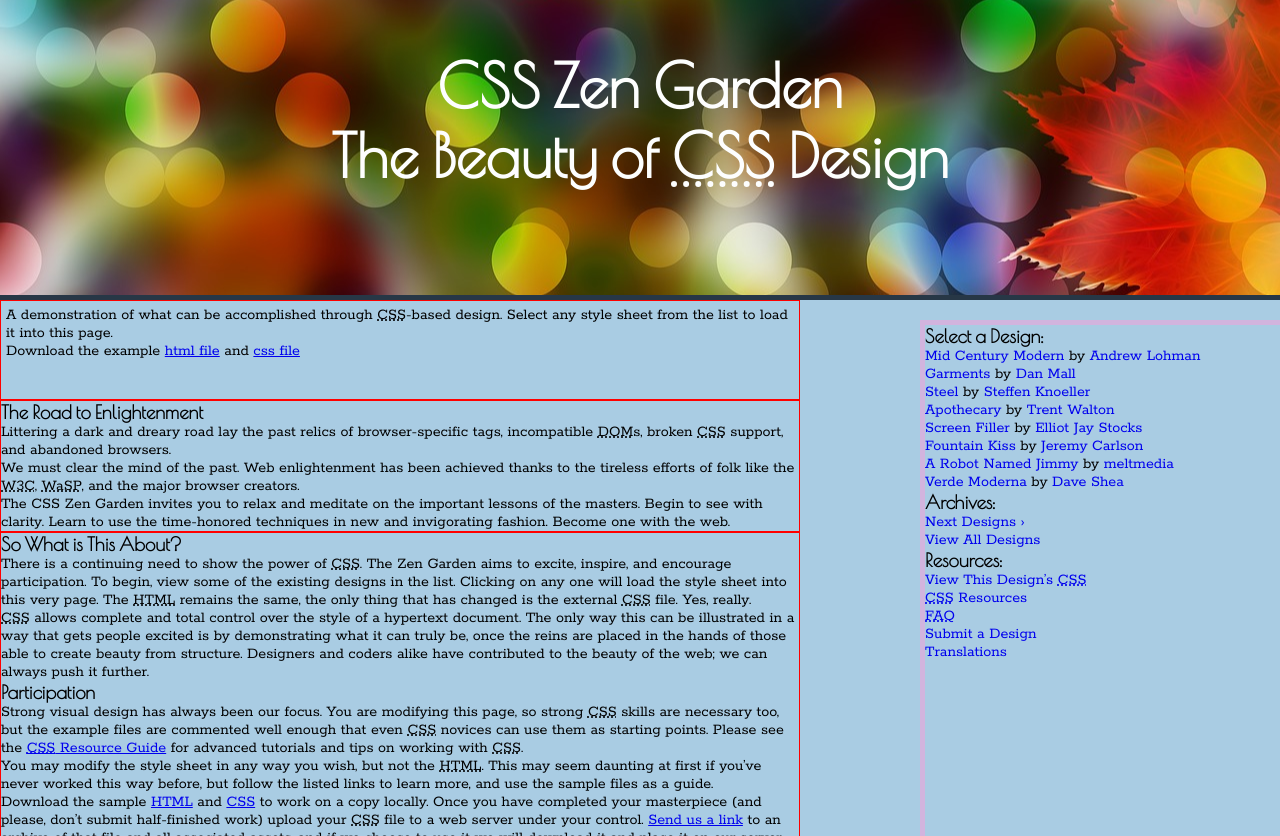
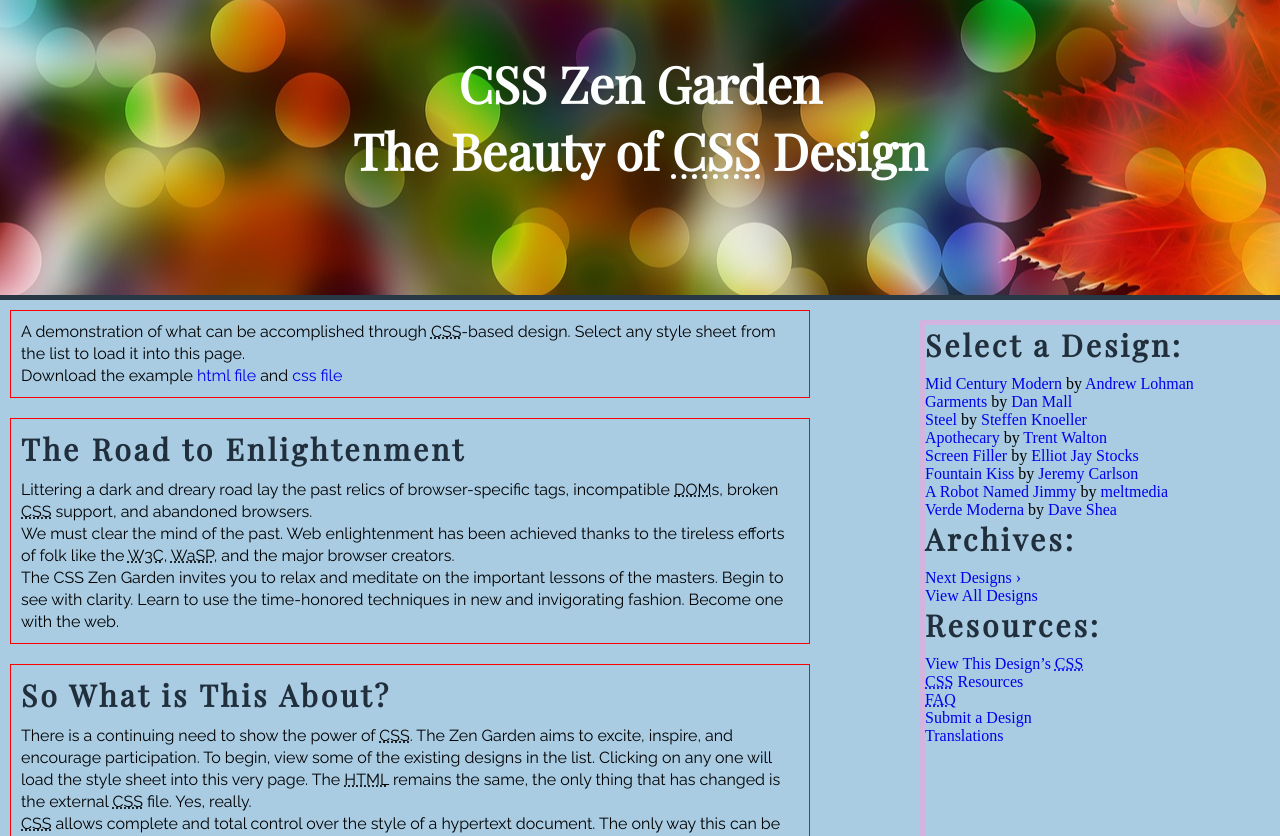
Before and after one commit to jaspal1982/zen-garden, a plain HTML site: page site/index.html in a window 1280 px wide. Shown: the top 836 px of the page. Drawn offline with nearby package versions, Linux system fonts and the light colour scheme.

Commit message:
new changes.

```diff
--- a/site/index.html
+++ b/site/index.html
@@ -12,9 +12,9 @@
 
 <link rel="stylesheet" media="screen" href="style.css?v=8may2013">
 	<link rel="alternate" type="application/rss+xml" title="RSS" href="http://www.csszengarden.com/zengarden.xml">
-	<link href="https://fonts.googleapis.com/css?family=Dancing+Script|Poiret+One" rel="stylesheet">
-        <link href="https://fonts.googleapis.com/css?family=Rokkitt" rel="stylesheet">
+	<link href="https://fonts.googleapis.com/css?family=Playfair+Display" rel="stylesheet">
          <link rel="stylesheet" type="text/css" href="style.css">
+         <link href="https://fonts.googleapis.com/css?family=Josefin+Slab|Playfair+Display|Raleway" rel="stylesheet">
 
 
 	<!--[if lt IE 9]>
--- a/site/style.css
+++ b/site/style.css
@@ -24,28 +24,41 @@
 h1, h2{
 	position: relative;
 	top: 50px;
-	font-size: 60px;
+	font-size: 50px;
 	text-align: center;
 	color: #FDFEFE;
 }
 h1, h2, h3{
-	font-family: 'Dancing Script', cursive;
-font-family: 'Poiret One', cursive;
+	font-family: 'Playfair Display', serif;
 }
-.summary{
-	height: 100px;
-	width: 800px
-	margin: 5px;
-	padding: 5px;
+h3{
 
-	border: 1px solid red;
+	margin-bottom: 10px;
+	letter-spacing: 0.1em;
+	color:#212F3D;
+	font-size: 30px;
+
 }
+p{
+	font-family: 'Raleway', sans-serif;
+line-height: 22px;
+}
+a{
+
+	text-decoration: none;
+}
+
+
 .main, section div{
 
 	width:800px;
 	float: left;
 	border: 1px solid red;
+	margin: 10px;
+	padding: 10px;
 }
+
+
 .sidebar{
 
 	position: absolute;
@@ -55,10 +68,6 @@
 	border: 5px solid #D2B4DE;
 	height: 900px;
 }
-.sidebar a{
-
-	text-decoration: none;
-}
 
 .sidebar li{
 
```
